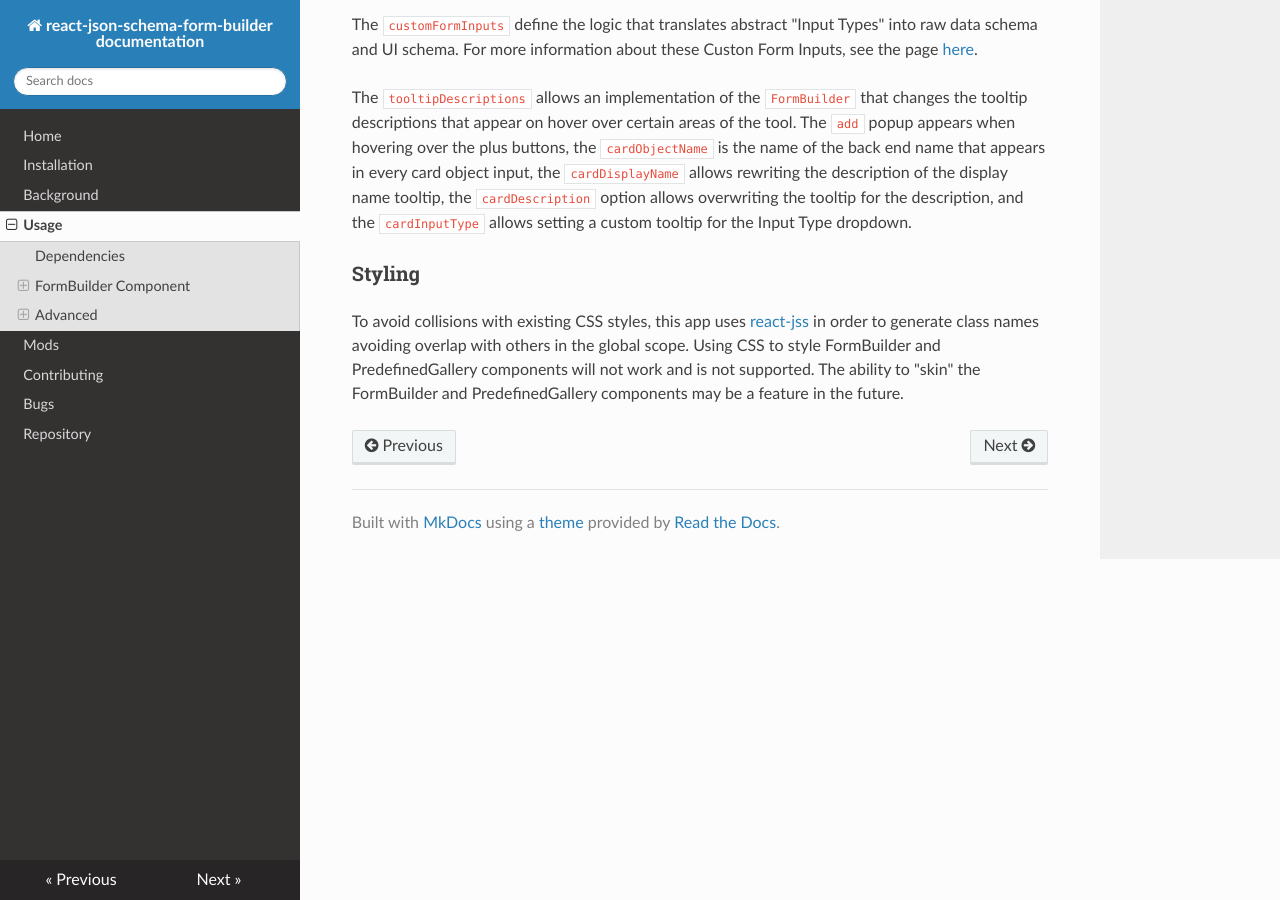
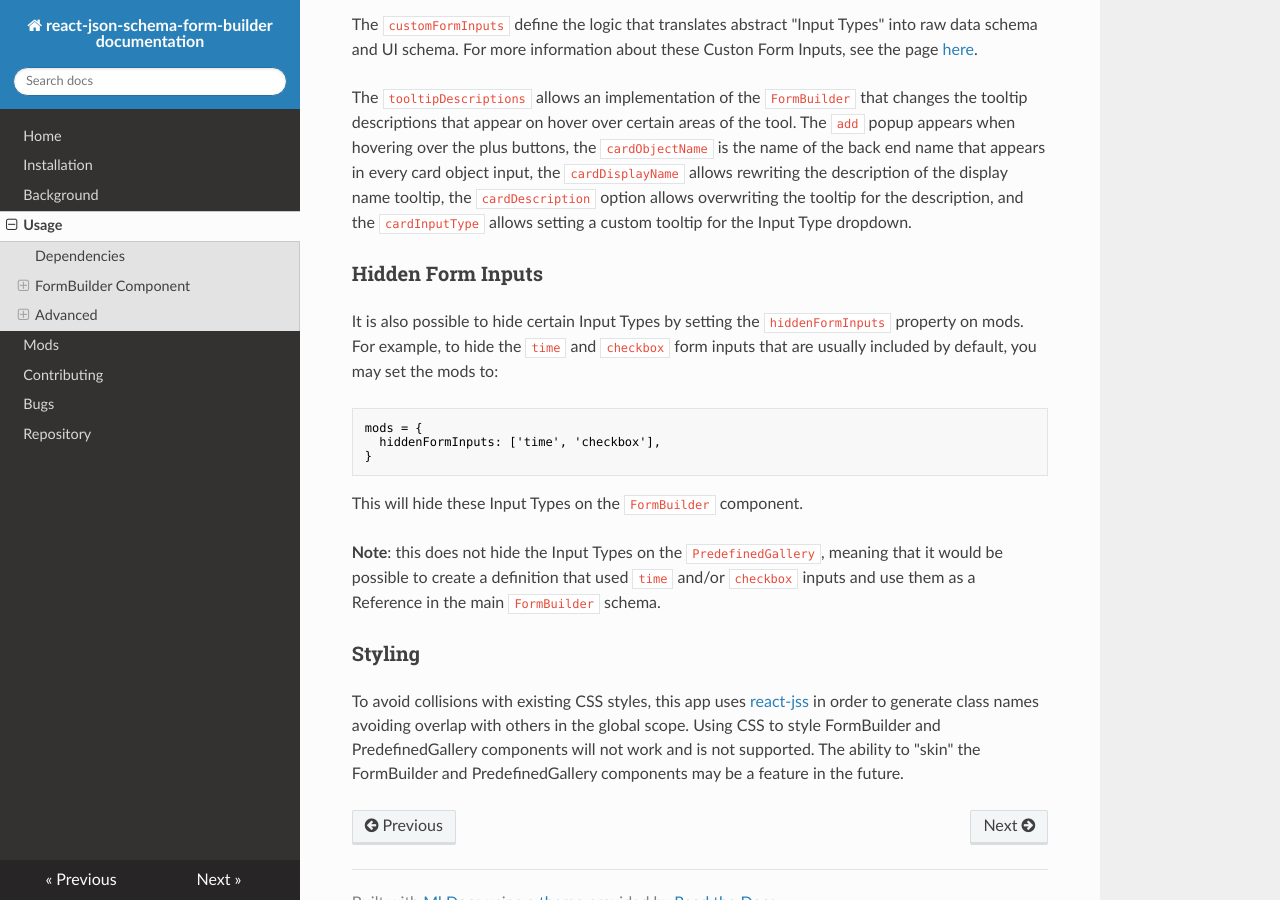
Before and after one commit to ginkgobioworks/react-json-schema-form-builder, an MkDocs documentation site: the page built from docs/Usage.md, in a window 1280 px wide and 900 px high, scrolled down 4669 px. Built offline with MkDocs 1.6.1, drawn with Linux system fonts in a browser that asks for light colours; nearby versions of some CDN libraries.

Commit message:
Documentation of new feature

````diff
--- a/docs/Usage.md
+++ b/docs/Usage.md
@@ -276,6 +276,20 @@ The `customFormInputs` define the logic that translates abstract "Input Types" i
 
 The `tooltipDescriptions` allows an implementation of the `FormBuilder` that changes the tooltip descriptions that appear on hover over certain areas of the tool. The `add` popup appears when hovering over the plus buttons, the `cardObjectName` is the name of the back end name that appears in every card object input, the `cardDisplayName` allows rewriting the description of the display name tooltip, the `cardDescription` option allows overwriting the tooltip for the description, and the `cardInputType` allows setting a custom tooltip for the Input Type dropdown.
 
+### Hidden Form Inputs
+
+It is also possible to hide certain Input Types by setting the `hiddenFormInputs` property on mods.  For example, to hide the `time` and `checkbox` form inputs that are usually included by default, you may set the mods to:
+
+```react
+mods = {
+  hiddenFormInputs: ['time', 'checkbox'],
+}
+```
+
+This will hide these Input Types on the `FormBuilder` component.
+
+**Note**: this does not hide the Input Types on the `PredefinedGallery`, meaning that it would be possible to create a definition that used `time` and/or `checkbox` inputs and use them as a Reference in the main `FormBuilder` schema.
+
 ### Styling
 
 To avoid collisions with existing CSS styles, this app uses [react-jss](https://cssinjs.org/react-jss/?v=v10.5.0) in order to generate class names avoiding overlap with others in the global scope. Using CSS to style FormBuilder and PredefinedGallery components will not work and is not supported. The ability to "skin" the FormBuilder and PredefinedGallery components may be a feature in the future.
````
Also changed, not shown: docs/Mods.md (+1 -0 lines), 1 other file.
